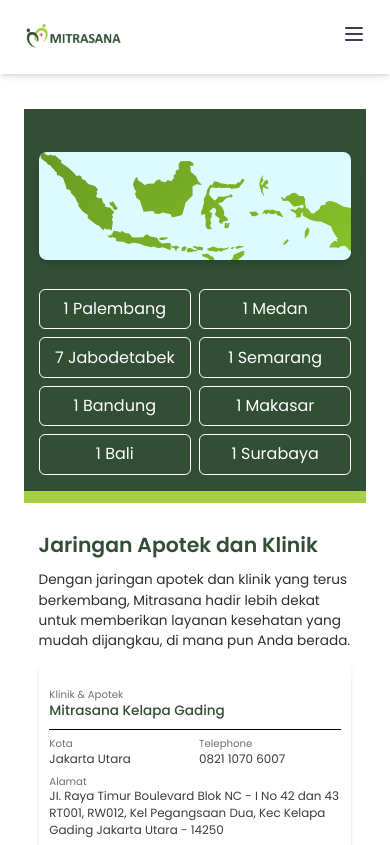
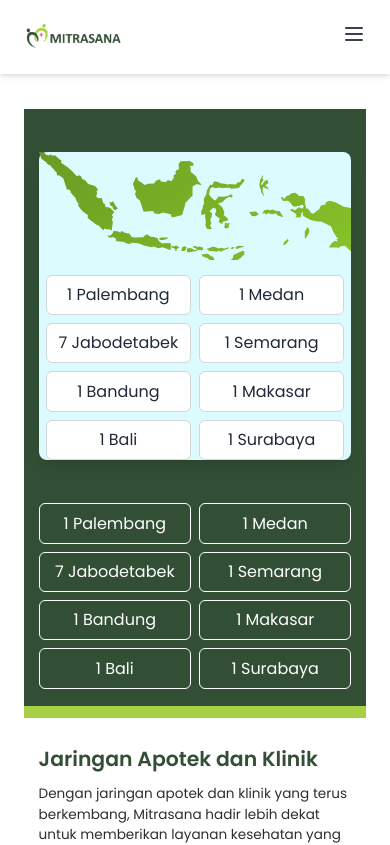
Before and after one commit to adryantheo/demo-revamp-mitrasana, a React (Vite) app: page /jaringan in a window 390 px wide. Shown: the top 845 px of the page. Built offline with nearby package versions, Linux system fonts and the light colour scheme.

Commit message:
Fixed maps

```diff
--- a/src/components/FunctionalMaps.jsx
+++ b/src/components/FunctionalMaps.jsx
@@ -3,10 +3,9 @@
 const FunctionalMaps = ({ locations }) => {
   const [svgContent, setSvgContent] = useState(null);
   const [isMobile, setIsMobile] = useState(false);
-  const [hoveredLocation, setHoveredLocation] = useState(null);
-  const [mousePosition, setMousePosition] = useState({ x: 0, y: 0 });
+  const [selectedLocation, setSelectedLocation] = useState(null);
+  const [tooltipPosition, setTooltipPosition] = useState({ x: 0, y: 0 });
   const svgContainerRef = useRef(null);
-  const lastMouseMoveTime = useRef(Date.now());
 
   // Detect mobile view
   useEffect(() => {
@@ -32,7 +31,7 @@
       });
   }, []);
 
-  // Process SVG and add tooltips after the content is loaded
+  // Process SVG after content is loaded
   useEffect(() => {
     if (!svgContainerRef.current || !svgContent) return;
 
@@ -52,107 +51,89 @@
     svgElement.style.maxWidth = '100%';
     svgElement.style.maxHeight = isMobile ? '50vh' : '70vh';
 
+    // Prevent any transformations
+    svgElement.style.transform = 'none';
+    svgElement.style.transition = 'none';
+
+    // Add click handler to the background to close any selected location
+    svgElement.onclick = (e) => {
+      // Only close if clicking directly on the SVG, not on markers
+      if (e.target === svgElement) {
+        setSelectedLocation(null);
+      }
+    };
+
     // Process each location marker
     locations.forEach(loc => {
       const marker = svgElement.getElementById(loc.id);
       if (marker) {
-        // Ensure the marker and all its children have pointer events enabled
-        enablePointerEvents(marker);
-
-        // Add data attributes to the marker
-        marker.setAttribute('data-name', loc.name);
-        marker.setAttribute('data-location-id', loc.id);
-
-        // Only add event listeners on desktop
-        if (!isMobile) {
-          marker.addEventListener('mouseenter', handleMarkerHover);
-          marker.addEventListener('mouseleave', handleMarkerLeave);
-        }
-
-        // Enhance visibility on all devices
+        // Apply styles to the marker
         marker.style.fill = "#324F35";
         marker.style.fillOpacity = "0.9";
         marker.style.stroke = "#ffffff";
         marker.style.strokeWidth = "1";
+        marker.style.cursor = "pointer";
 
         // Make markers slightly larger on mobile for better touch targets
         if (isMobile) {
           marker.style.transform = "scale(1.2)";
           marker.style.transformOrigin = "center";
         }
+
+        // Add click event listener
+        marker.onclick = (e) => {
+          e.stopPropagation();
+
+          // Calculate marker position relative to the container
+          const markerRect = marker.getBoundingClientRect();
+          const containerRect = svgContainerRef.current.getBoundingClientRect();
+
+          // Get center point of marker
+          const markerCenterX = markerRect.left + (markerRect.width / 2);
+          const markerCenterY = markerRect.top + (markerRect.height / 2);
+
+          // Calculate position relative to container
+          const relativeX = markerCenterX - containerRect.left;
+          const relativeY = markerCenterY - containerRect.top;
+
+          if (selectedLocation && selectedLocation.id === loc.id) {
+            // Toggle off if already selected
+            setSelectedLocation(null);
+          } else {
+            // Select this location and set tooltip position
+            setSelectedLocation(loc);
+            setTooltipPosition({ x: relativeX, y: relativeY });
+          }
+        };
+
+        // Apply a hover effect without disturbing the tooltip
+        marker.onmouseenter = () => {
+          marker.style.fillOpacity = "1";
+        };
+
+        marker.onmouseleave = () => {
+          marker.style.fillOpacity = "0.9";
+        };
       }
     });
 
-    // Recursive function to enable pointer events on an element and all its children
-    function enablePointerEvents(element) {
-      element.style.pointerEvents = 'auto';
-      element.style.cursor = 'pointer';
-      Array.from(element.children).forEach(child => enablePointerEvents(child));
-    }
-
-    // Handle marker hover (desktop only)
-    function handleMarkerHover(e) {
-      if (isMobile) return;
-
-      const name = e.currentTarget.getAttribute('data-name');
-      setHoveredLocation(name);
-      setMousePosition({ x: e.clientX, y: e.clientY });
-      lastMouseMoveTime.current = Date.now();
-
-      // Update tooltip on mouse move
-      document.addEventListener('mousemove', handleMouseMove);
-    }
-
-    function handleMarkerLeave() {
-      if (isMobile) return;
-
-      setHoveredLocation(null);
-      document.removeEventListener('mousemove', handleMouseMove);
-    }
-
-    function handleMouseMove(e) {
-      if (isMobile) return;
-
-      setMousePosition({ x: e.clientX, y: e.clientY });
-      lastMouseMoveTime.current = Date.now();
-    }
-
-    const handleGlobalMouseMove = () => {
-      if (hoveredLocation && !isMobile) {
-        const timeSinceLastMove = Date.now() - lastMouseMoveTime.current;
-        if (timeSinceLastMove > 300) {
-          setHoveredLocation(null);
-        }
+    // Handle clicks outside the map to close tooltip
+    const handleDocumentClick = (e) => {
+      if (!svgContainerRef.current.contains(e.target)) {
+        setSelectedLocation(null);
       }
     };
 
-    const handleScroll = () => {
-      setHoveredLocation(null);
+    document.addEventListener('click', handleDocumentClick);
+
+    return () => {
+      document.removeEventListener('click', handleDocumentClick);
     };
-
-    // Add global event listeners
-    document.addEventListener("mousemove", handleGlobalMouseMove);
-    window.addEventListener("scroll", handleScroll);
-
-    // Clean up on unmount
-    return () => {
-      locations.forEach(loc => {
-        const marker = svgElement.getElementById(loc.id);
-        if (marker) {
-          marker.removeEventListener('mouseenter', handleMarkerHover);
-          marker.removeEventListener('mouseleave', handleMarkerLeave);
-        }
-      });
-
-      document.removeEventListener('mousemove', handleMouseMove);
-      document.removeEventListener("mousemove", handleGlobalMouseMove);
-      window.addEventListener("scroll", handleScroll);
-    };
-  }, [svgContent, locations, isMobile, hoveredLocation]);
+  }, [svgContent, locations, isMobile, selectedLocation]);
 
   return (
-    <div className="w-full bg-[#dcfbff] rounded-lg shadow-lg object-cover z-20 svg-map-container">
-      <div className="relative flex justify-center map-container" ref={svgContainerRef}>
+    <div className="w-full bg-[#dcfbff] rounded-lg shadow-lg object-cover z-20">
+      <div className="relative flex justify-center" ref={svgContainerRef}>
         {svgContent ? (
           <div
             className="w-full"
@@ -164,22 +145,78 @@
           </div>
         )}
 
-        {/* Tooltip - Only show on desktop */}
-        {hoveredLocation && !isMobile && (
+        {/* Selected Location Info - Styled like Jaringan.jsx */}
+        {selectedLocation && (
           <div
-            className="absolute bg-white text-gray-800 px-3 py-2 text-sm md:text-base font-medium rounded-md shadow-lg z-50 border border-gray-300"
+            className="absolute bg-white text-gray-800 rounded-xl shadow-lg z-50 border border-gray-300"
             style={{
-              left: `${mousePosition.x}px`,
-              top: `${mousePosition.y - 40}px`,
-              transform: "translate(-50%, -100%)",
-              pointerEvents: "none",
-              position: "fixed",
+              left: `${tooltipPosition.x}px`,
+              top: `${tooltipPosition.y - 40}px`, // Position above the marker
+              transform: 'translate(-50%, -100%)', // Center horizontally and position above
+              padding: '0.5rem 0.75rem',
             }}
           >
-            {hoveredLocation}
+            <div className="flex items-center justify-between">
+              <span className="text-sm md:text-lg font-bold">{selectedLocation.name}</span>
+              <button
+                onClick={(e) => {
+                  e.stopPropagation();
+                  setSelectedLocation(null);
+                }}
+                className="ml-4 text-gray-500 hover:text-gray-700"
+              >
+                ✕
+              </button>
+            </div>
+            {/* Arrow pointing to the marker */}
+            <div
+              className="absolute w-3 h-3 bg-white transform rotate-45 border-r border-b border-gray-300"
+              style={{
+                bottom: '-6px',
+                left: '50%',
+                marginLeft: '-6px',
+              }}
+            ></div>
           </div>
         )}
       </div>
+
+      {/* Mobile location labels */}
+      {isMobile && (
+        <div className="grid grid-cols-2 gap-2 w-full mx-auto mt-4 px-2">
+          {locations.map((location) => (
+            <div
+              key={location.id}
+              className={`py-2 px-3 rounded-md text-center border transition-colors ${
+                selectedLocation && selectedLocation.id === location.id
+                  ? 'bg-[#324F35] text-white border-[#324F35]'
+                  : 'border-gray-300 bg-white text-gray-800 hover:bg-gray-100'
+              }`}
+              onClick={() => {
+                if (selectedLocation && selectedLocation.id === location.id) {
+                  setSelectedLocation(null);
+                } else {
+                  // For mobile, we need to find the marker to calculate position
+                  const svgElement = svgContainerRef.current.querySelector("svg");
+                  if (svgElement) {
+                    const marker = svgElement.getElementById(location.id);
+                    if (marker) {
+                      const markerRect = marker.getBoundingClientRect();
+                      const containerRect = svgContainerRef.current.getBoundingClientRect();
+                      const relativeX = (markerRect.left + markerRect.width/2) - containerRect.left;
+                      const relativeY = (markerRect.top + markerRect.height/2) - containerRect.top;
+                      setTooltipPosition({ x: relativeX, y: relativeY });
+                    }
+                  }
+                  setSelectedLocation(location);
+                }
+              }}
+            >
+              {location.name}
+            </div>
+          ))}
+        </div>
+      )}
     </div>
   );
 };
--- a/src/components/Jaringan.jsx
+++ b/src/components/Jaringan.jsx
@@ -44,7 +44,8 @@
   }, []);
 
   useEffect(() => {
-    if (!svgContainerRef.current) return;
+    if (!svgContainerRef.current || !svgContent) return;
+
     const svgElement = svgContainerRef.current.querySelector("svg");
     if (!svgElement) return;
 
@@ -55,82 +56,61 @@
       svgElement.setAttribute('viewBox', `0 0 ${width} ${height}`);
     }
 
-    // Set the SVG to be responsive
+    // Set the SVG to be responsive but prevent transformations during hover
     svgElement.setAttribute('width', '100%');
     svgElement.setAttribute('height', 'auto');
     svgElement.style.maxWidth = '100%';
+    svgElement.style.transform = 'none'; // Prevent transformations
+    svgElement.style.transition = 'none'; // Disable transitions
 
-    const handleMouseEnter = (loc, event) => {
-      if (isMobile) return; // Disable tooltips on mobile
-      setHoveredLocation(loc);
-      setMousePosition({ x: event.clientX, y: event.clientY });
-    };
-
-    const handleMouseMove = (event) => {
-      if (isMobile) return;
-      setMousePosition({ x: event.clientX, y: event.clientY });
-      lastMouseMoveTime.current = Date.now();
-    };
-
-    const handleMouseLeave = () => {
-      setHoveredLocation(null);
-    };
-
-    const setupMarkerEventListeners = () => {
-      cleanupMarkerEventListeners();
+    // Process markers and add event listeners
+    const setupMarkers = () => {
       locations.forEach((loc) => {
         const marker = svgElement.getElementById(loc.id);
         if (marker) {
+          // Apply styles to the marker but not to the SVG container
           marker.style.cursor = "pointer";
           marker.dataset.locationId = loc.id;
-          marker.addEventListener("mouseenter", handleMarkerMouseEnter);
-          marker.addEventListener("mousemove", handleMarkerMouseMove);
-          marker.addEventListener("mouseleave", handleMarkerMouseLeave);
+          marker.style.pointerEvents = "all"; // Ensure marker receives events
 
           // Make sure all marker elements are visible
           marker.style.display = "block";
 
-          // Highlight the marker for better visibility on small screens
-          if (isMobile) {
-            marker.style.fill = "#324F35";
-            marker.style.fillOpacity = "0.9";
-            marker.style.stroke = "#ffffff";
-            marker.style.strokeWidth = "1";
-          }
+          // Highlight the marker for better visibility
+          marker.style.fill = "#324F35";
+          marker.style.fillOpacity = "0.9";
+          marker.style.stroke = "#ffffff";
+          marker.style.strokeWidth = "1";
+
+          // Apply event listeners directly to markers
+          marker.addEventListener("mouseenter", (event) => {
+            event.stopPropagation(); // Prevent event bubbling
+            const locationId = marker.dataset.locationId;
+            const location = locations.find(loc => loc.id === locationId);
+            if (location) {
+              setHoveredLocation(location);
+              setMousePosition({ x: event.clientX, y: event.clientY });
+              lastMouseMoveTime.current = Date.now();
+            }
+          });
+
+          marker.addEventListener("mousemove", (event) => {
+            event.stopPropagation(); // Prevent event bubbling
+            setMousePosition({ x: event.clientX, y: event.clientY });
+            lastMouseMoveTime.current = Date.now();
+          });
+
+          marker.addEventListener("mouseleave", () => {
+            setHoveredLocation(null);
+          });
         }
       });
     };
 
-    const handleMarkerMouseEnter = (event) => {
-      const marker = event.target;
-      const locationId = marker.dataset.locationId;
-      const location = locations.find(loc => loc.id === locationId);
-      if (location) {
-        handleMouseEnter(location, event);
-      }
-    };
-
-    const handleMarkerMouseMove = (event) => {
-      handleMouseMove(event);
-    };
-
-    const handleMarkerMouseLeave = () => {
-      handleMouseLeave();
-    };
-
-    const cleanupMarkerEventListeners = () => {
-      locations.forEach((loc) => {
-        const marker = svgElement.getElementById(loc.id);
-        if (marker) {
-          marker.removeEventListener("mouseenter", handleMarkerMouseEnter);
-          marker.removeEventListener("mousemove", handleMarkerMouseMove);
-          marker.removeEventListener("mouseleave", handleMarkerMouseLeave);
-        }
-      });
-    };
+    setupMarkers();
 
     const handleGlobalMouseMove = () => {
-      if (hoveredLocation) {
+      if (hoveredLocation && !isMobile) {
         const timeSinceLastMove = Date.now() - lastMouseMoveTime.current;
         if (timeSinceLastMove > 300) {
           setHoveredLocation(null);
@@ -142,12 +122,20 @@
       setHoveredLocation(null);
     };
 
-    setupMarkerEventListeners();
     document.addEventListener("mousemove", handleGlobalMouseMove);
     window.addEventListener("scroll", handleScroll);
 
     return () => {
-      cleanupMarkerEventListeners();
+      // Clean up event listeners
+      locations.forEach((loc) => {
+        const marker = svgElement.getElementById(loc.id);
+        if (marker) {
+          marker.removeEventListener("mouseenter", () => {});
+          marker.removeEventListener("mousemove", () => {});
+          marker.removeEventListener("mouseleave", () => {});
+        }
+      });
+
       document.removeEventListener("mousemove", handleGlobalMouseMove);
       window.removeEventListener("scroll", handleScroll);
     };
@@ -162,13 +150,18 @@
         </p>
       </div>
 
-      {/* Map container with scaling for different screen sizes */}
+      {/* Map container with improved event handling */}
       <div className="relative flex justify-center mt-4 md:mt-8">
-        <div className="w-full max-w-screen-lg mx-auto px-2 sm:px-4 md:px-6" ref={svgContainerRef}>
+        <div
+          className="w-full max-w-screen-lg mx-auto px-2 sm:px-4 md:px-6"
+          ref={svgContainerRef}
+          style={{ touchAction: "pan-y", pointerEvents: "auto" }}
+        >
           {svgContent ? (
             <div
-              className="w-full overflow-hidden"
+              className="w-full overflow-hidden svg-map-container"
               dangerouslySetInnerHTML={{ __html: svgContent }}
+              style={{ transform: "none", transition: "none" }}
             />
           ) : (
             <div className="w-full h-48 md:h-64 lg:h-80 flex items-center justify-center bg-gray-100 rounded-lg">
@@ -188,15 +181,14 @@
           )}
         </div>
 
+        {/* Tooltip with fixed position relative to cursor */}
         {hoveredLocation && !isMobile && (
           <div
-            className="absolute bg-white text-gray-800 px-3 py-2 text-sm md:text-lg font-bold rounded-xl shadow-lg z-50 border border-gray-300"
+            className="fixed bg-white text-gray-800 px-3 py-2 text-sm md:text-lg font-bold rounded-xl shadow-lg z-50 border border-gray-300 pointer-events-none"
             style={{
               left: `${mousePosition.x}px`,
-              top: `${mousePosition.y}px`,
-              transform: "translate(-50%, -120%)",
-              pointerEvents: "none",
-              position: "fixed",
+              top: `${mousePosition.y - 40}px`,
+              transform: "translate(-50%, -100%)"
             }}
           >
             {hoveredLocation.name}
```
